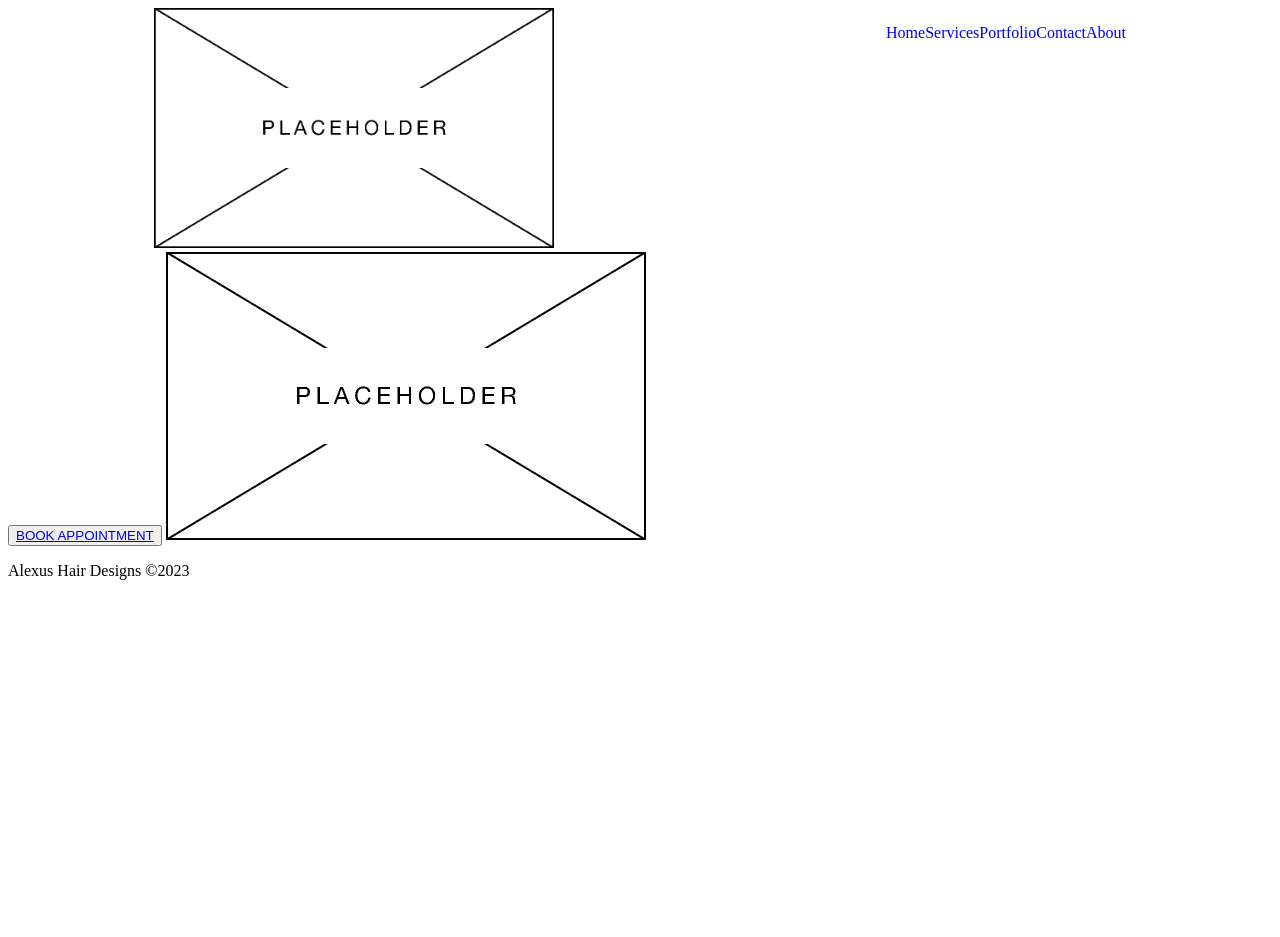
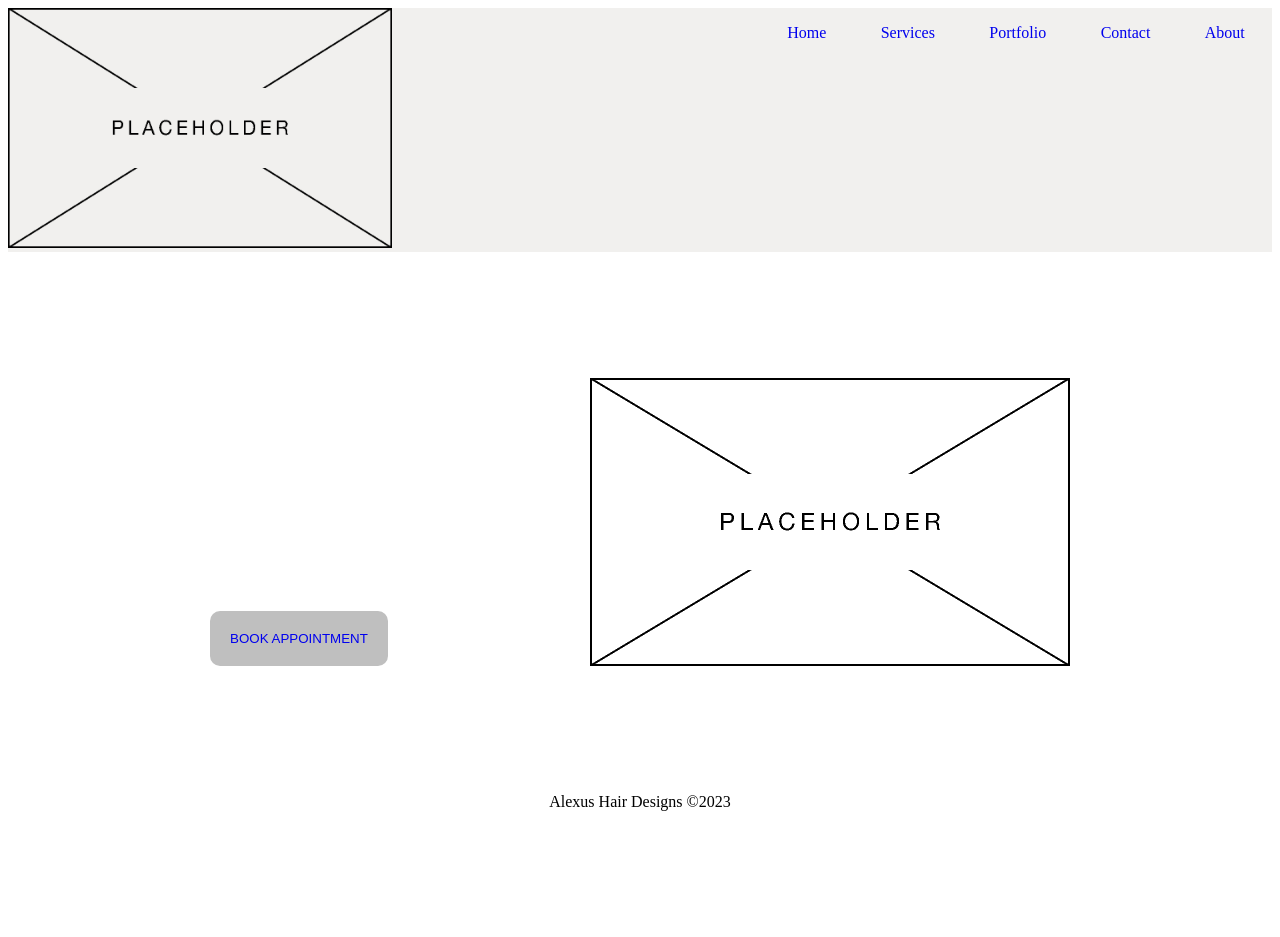
Before and after one commit to berenypanda/Alexus-Hair-Designs, a PHP site: page / in a window 1280 px wide. Before the commit the page ends 580 px from the top, so only its background shows below. Run offline with PHP 8.4, Linux system fonts and the light colour scheme.

Commit message:
Update styles.css

```diff
--- a/styles.css
+++ b/styles.css
@@ -1,23 +1,85 @@
 
 /*Import Icon Library*/
 @import url('https://cdnjs.cloudflare.com/ajax/libs/font-awesome/6.2.0/css/all.min.css');
+
+
+
+:root {
+    /*Colors*/
+
+    --beige: hsl(40, 10%, 94%);
+    --silver: hsl(0, 0%, 75%);
+    --silver-hover: hsl(0, 0%, 55%);
+}
+
+#wrapper {
+    display: flex;
+    flex-flow: column nowrap;
+    justify-content: space-between;
+    height: 100vh;
+}
+
+/*Space out Page elements*/
+
+.navbar, main, footer {margin-bottom: 10%;}
+
+/*Content Width Mobile*/
+@media screen and (max-width: 767px) {
+    #wrapper {
+        margin: 0 auto;
+        width: 95%;
+    }
+}
+/*Content Width Desktop*/
+@media screen and (min-width: 768px) {
+    #wrapper {
+        margin: 0 auto;
+        width:80%;
+    }
+}
 
 
 /*Navbar Styles*/
 .navbar {
     display:flex;
     flex-flow: row nowrap;
-    justify-content: space-around;
+    justify-content: space-between;
+    background-color: var(--beige);
 }
 
+
 /*Mobile Navbar*/
-@media screen and (min-width:420px) {
+@media screen and (max-width:767px) {
+    nav {
+        display: flex;
+        align-items: flex-start;
+    }
+
+    .navbar-toggler {
+        border:none;
+        color: var(--silver-hover);
+        font-size: 150%;
+    }
+
     .navigation.collapse {
         display:none;
     }
+
+    ul.navigation {
+        list-style-type: none;
+        display: flex;
+        flex-flow: column wrap;
+        justify-content: space-evenly;
+        height: 30vh;
+    }
+
+    ul.navigation a {
+        text-decoration: none;
+    }
+
 }
 
-/*Desktop View of navbar Remove Mobile toggler*/
+/*Desktop View of navbar*/
 @media screen and (min-width: 768px){
     .navbar-toggler {
         display: none;
@@ -36,14 +98,45 @@
     .navigation.collapse {
         display: flex;
         flex-flow: row wrap;
-        justify-content: flex-end;
+        justify-content: space-around;
         align-items: baseline;
         align-content: center;
+        width: 40vw;
     }
 }
 
 /*Logo*/
 .logo {
     height: 30vh;
-    width: auto;
+    max-width: 30vw;
 }
+
+
+/*Call To Action */
+
+.cta {
+    display: flex;
+    align-items: flex-end;
+    justify-content: space-evenly;
+}
+
+
+.cta img {
+    object-fit: cover;
+}
+
+.cta-button {
+    background-color: var(--silver);
+    border: none;
+    border-radius: 10px;
+    padding: 20px;
+}
+
+.cta button a {
+    text-decoration: none;
+}
+
+/*Footer*/
+footer {
+ text-align:center;
+}
```
